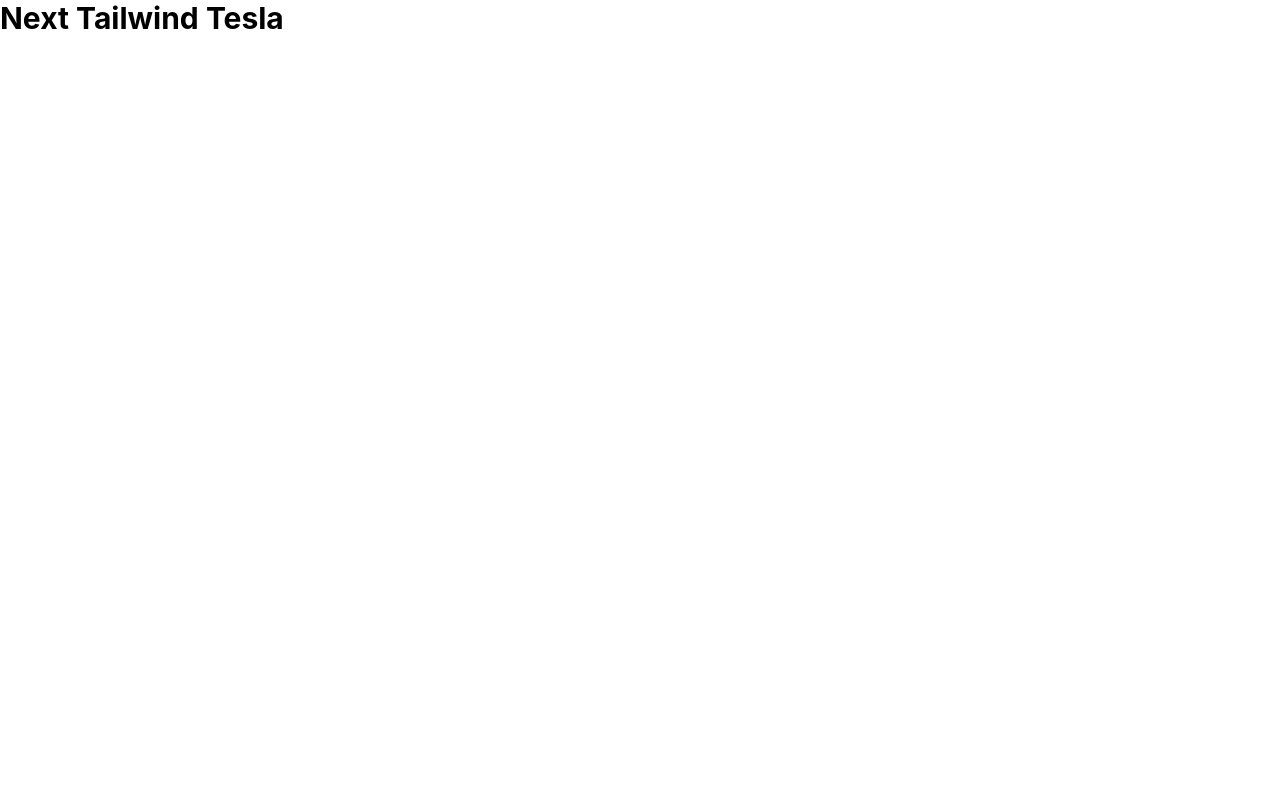
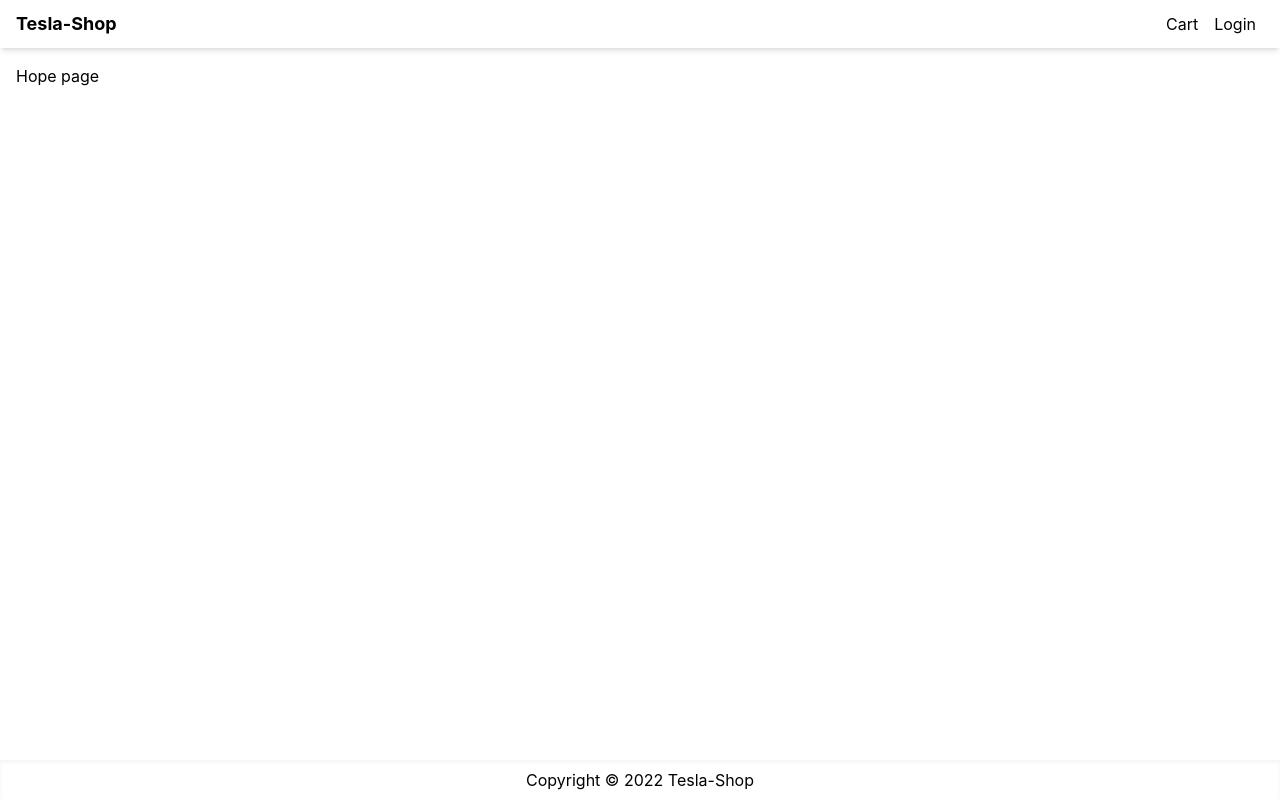
Before and after one commit to hachemwasli/Next-Tailwind-Tesla, a Next.js app: page / in a window 1280 px wide. Built offline with nearby package versions, Linux system fonts and the light colour scheme.

Commit message:
V5- create website Layout

```diff
--- /dev/null
+++ b/components/Layout.js
@@ -0,0 +1,35 @@
+import Head from 'next/head';
+import React from 'react';
+import Link from 'next/link';
+export default function Layout({ title, children }) {
+  return (
+    <>
+      <Head>
+        <title>{title ? title + ' - Tesla-Shop' : 'Tesla-Shop'}</title>
+        <meta name="description" content="ECommerce website" />
+        <link rel="icon" href="/favicon.ico" />
+      </Head>
+      <div className="flex min-h-screen flex-col justify-between ">
+        <header>
+          <nav className="flex h-12 items-center px-4 justify-between shadow-md">
+            <Link href="/">
+              <a className="text-lg font-bold">Tesla-Shop</a>
+            </Link>
+            <div>
+              <Link href="/cart">
+                <a className="p-2">Cart</a>
+              </Link>
+              <Link href="/login">
+                <a className="p-2">Login</a>
+              </Link>
+            </div>
+          </nav>
+        </header>
+        <main className="container m-auto mt-4 px-4">{children}</main>
+        <footer className="flex h-10 justify-center items-center shadow-inner">
+          <p>Copyright © 2022 Tesla-Shop</p>
+        </footer>
+      </div>
+    </>
+  );
+}
--- a/pages/index.js
+++ b/pages/index.js
@@ -1,13 +1,5 @@
-import Head from 'next/head';
+import Layout from '../components/Layout';
+
 export default function Home() {
-  return (
-    <div>
-      <Head>
-        <title>Create Next App</title>
-        <meta name="description" content="Generated by create next app" />
-        <link rel="icon" href="/favicon.ico" />
-      </Head>
-      <h1 className="text-3xl font-bold">Next Tailwind Tesla</h1>
-    </div>
-  );
+  return <Layout title="Home page">Hope page</Layout>;
 }
```
Also changed, not shown: .eslintrc.json.
